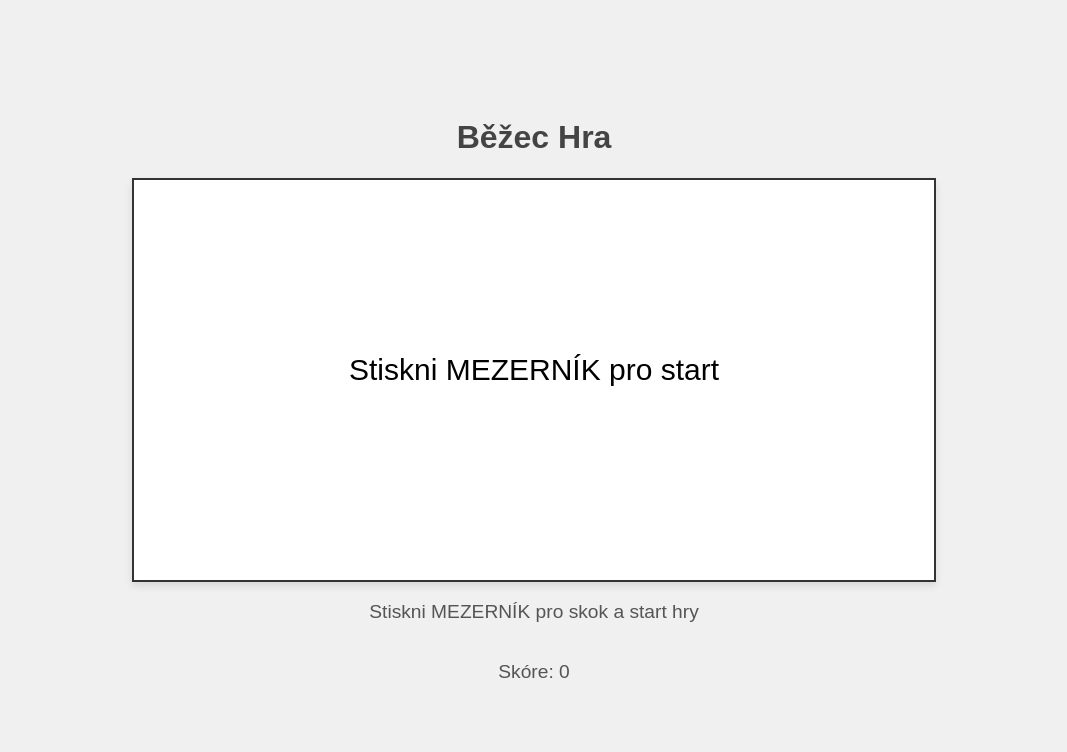
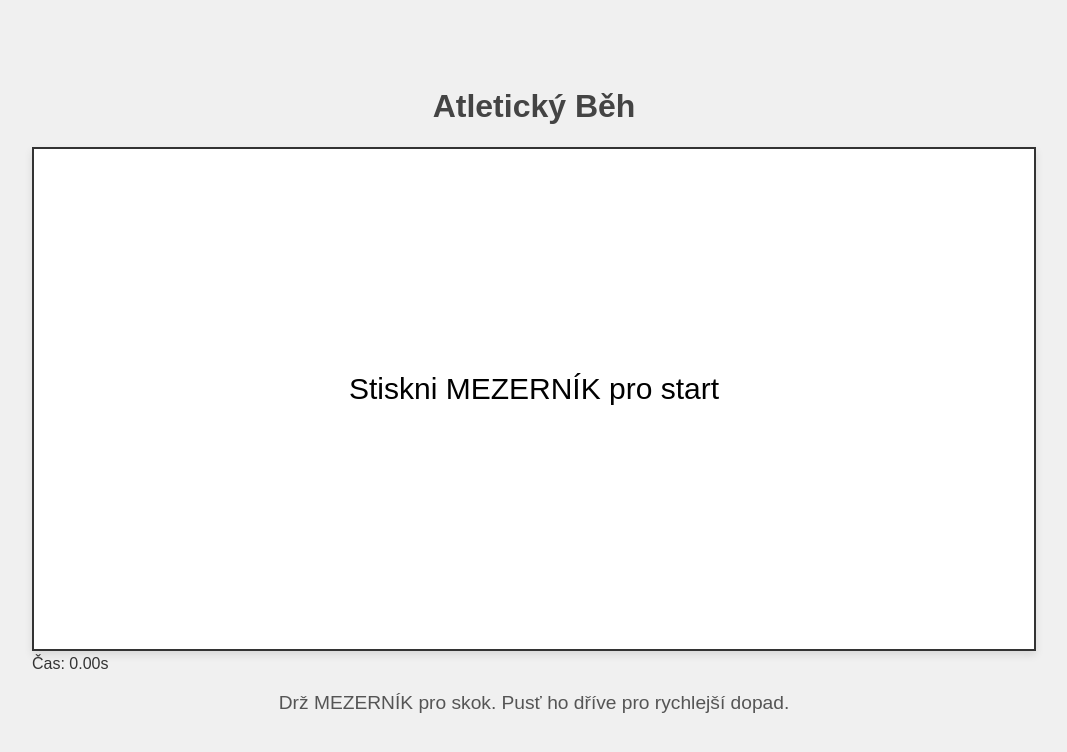
Before and after one commit to VIT3X/VIT3X.github.io, a plain HTML site: page index.html in a window 1280 px wide. Shown: the whole page, without its empty margins (106-1173 px from the left). Drawn offline with Linux system fonts and the light colour scheme.

Commit message:
Change title to 'Atletický Běh' and modify layout

```diff
--- a/index.html
+++ b/index.html
@@ -3,17 +3,18 @@
 <head>
     <meta charset="UTF-8">
     <meta name="viewport" content="width=device-width, initial-scale=1.0">
-    <title>Běžec Hra</title>
+    <title>Atletický Běh</title>
     <link rel="stylesheet" href="style.css">
 </head>
 <body>
-
-    <h1>Běžec Hra</h1>
-    <canvas id="gameCanvas" width="800" height="400"></canvas>
-    <p>Stiskni MEZERNÍK pro skok a start hry</p>
-    <p>Skóre: <span id="scoreValue">0</span></p>
-
-    <script src="script.js"></script>
-
+    <h1>Atletický Běh</h1>
+    <div id="game-container">
+        <canvas id="gameCanvas" width="1000" height="500"></canvas>
+        <div id="hud">
+            Čas: <span id="timeValue">0.00</span>s
+        </div>
+    </div>
+    <p>Drž MEZERNÍK pro skok. Pusť ho dříve pro rychlejší dopad.</p>
 </body>
+<script src="script.js"></script>
 </html>
```
